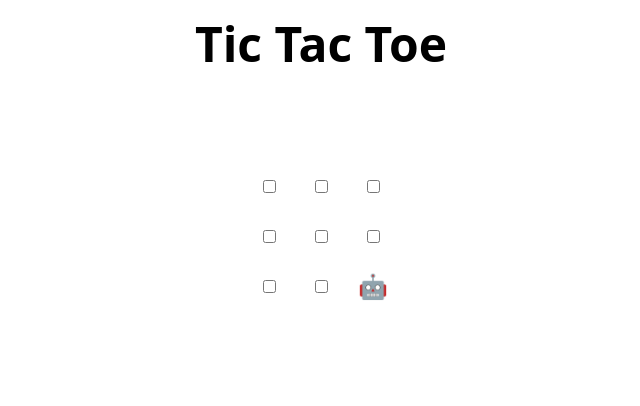
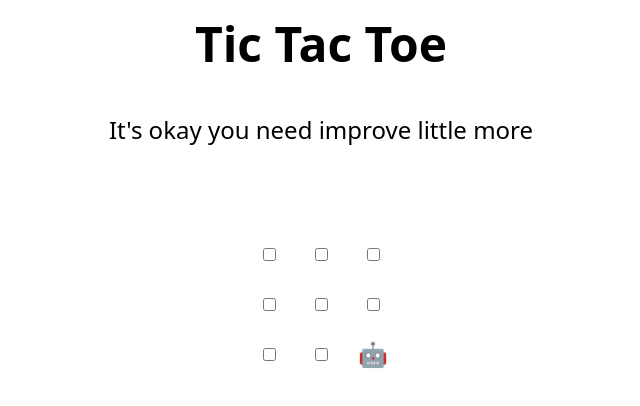
Before and after one commit to Arshadkh123/skills-review-pull-requests, a plain HTML site: page index.html in a window 1280 px wide. Shown: the whole page, without its empty margins (319-959 px from the left). Drawn offline with Linux system fonts and the light colour scheme.

Commit message:
Update index.html
It's okay

```diff
--- a/index.html
+++ b/index.html
@@ -45,6 +45,7 @@
     <td><input type="checkbox" /></td>
     <td><input type="checkbox" /></td>
   </tr>
+It's okay you need improve little more
 </table>
 
 <h2 hidden>Game over, refresh to play again 🧑‍💻 🤖!</h2>
```
